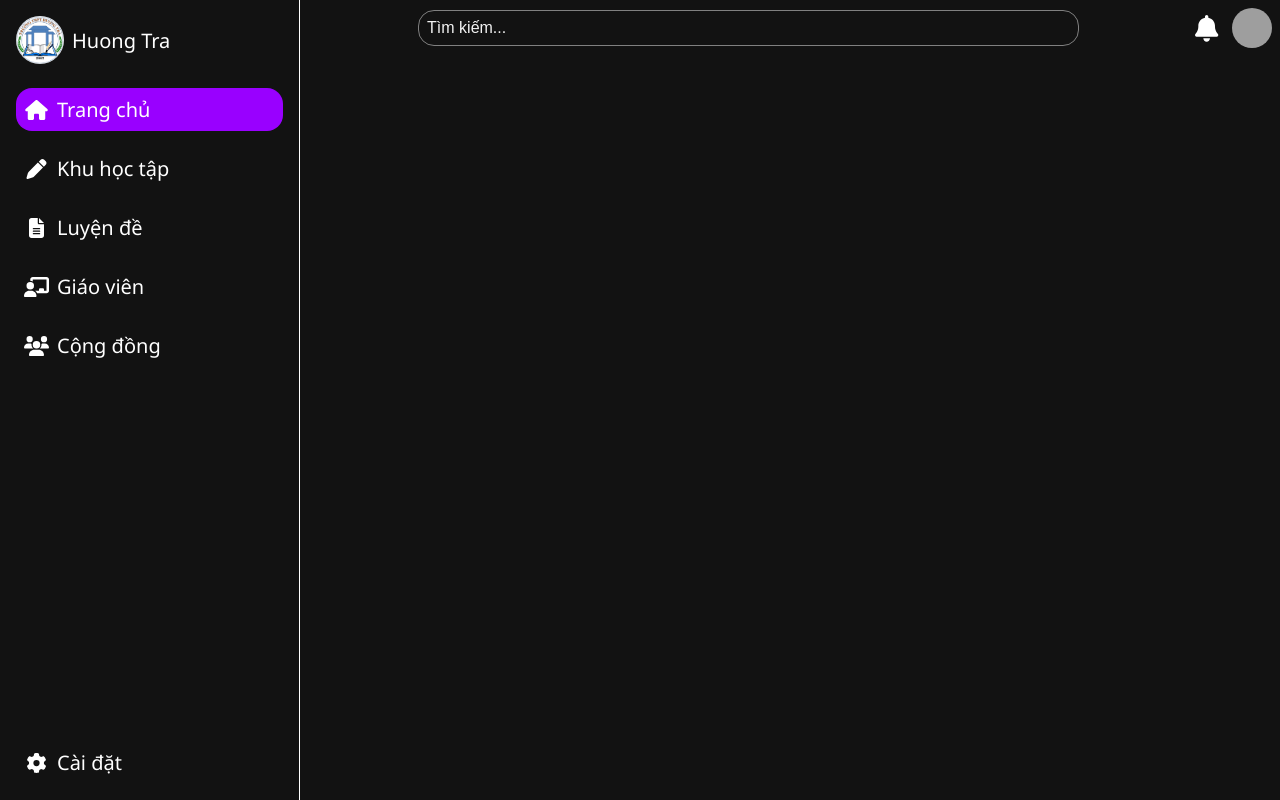
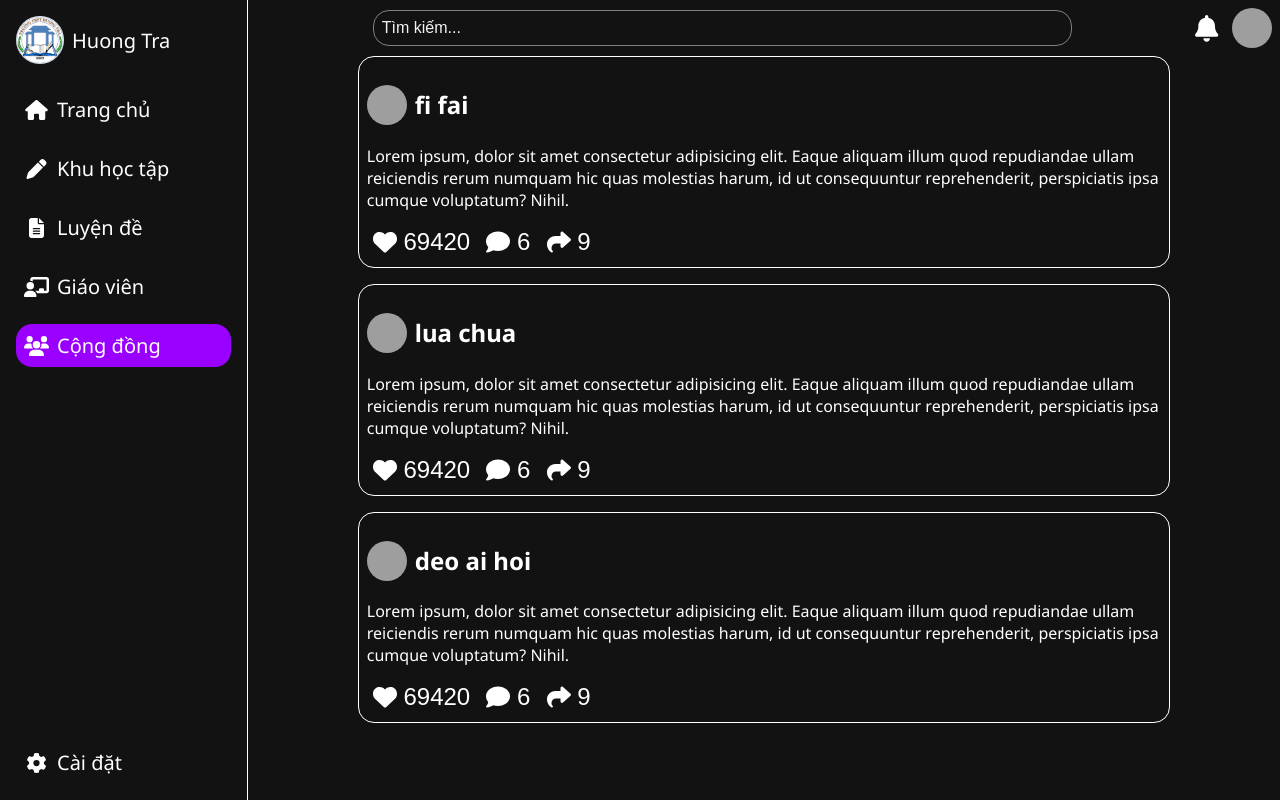
Before and after one commit to Choomai/htedu, a SvelteKit app: page /community in a window 1280 px wide. Built offline with nearby package versions, Linux system fonts and the light colour scheme; grey boxes are pictures that could not be loaded.

Commit message:
article stuff

```diff
--- a/src/routes/+layout.svelte
+++ b/src/routes/+layout.svelte
@@ -1,14 +1,18 @@
+<script>
+    import { page } from "$app/stores";
+</script>
+
 <nav class="sidebar">
     <div class="sidebar-main">
         <div>
             <img src="/logo.png" alt="Site logo">
             <span>Huong Tra</span>
         </div>
-        <a class="selected" href="/"><i class="fa-solid fa-house fa-fw"></i>Trang chủ</a>
-        <a href="/khu-hoc-tap"><i class="fa-solid fa-pen fa-fw"></i>Khu học tập</a>
-        <a href="/luyen-de"><i class="fa-solid fa-file-lines fa-fw"></i>Luyện đề</a>
-        <a href="/teachers"><i class="fa-solid fa-chalkboard-user fa-fw"></i>Giáo viên</a>
-        <a href="/community"><i class="fa-solid fa-users fa-fw"></i>Cộng đồng</a>
+        <a class:selected={$page.url.pathname == "/"} href="/"><i class="fa-solid fa-house fa-fw"></i>Trang chủ</a>
+        <a class:selected={$page.url.pathname.startsWith("/khu-hoc-tap")} href="/khu-hoc-tap"><i class="fa-solid fa-pen fa-fw"></i>Khu học tập</a>
+        <a class:selected={$page.url.pathname.startsWith("/practice")} href="/practice"><i class="fa-solid fa-file-lines fa-fw"></i>Luyện đề</a>
+        <a class:selected={$page.url.pathname.startsWith("/teachers")} href="/teachers"><i class="fa-solid fa-chalkboard-user fa-fw"></i>Giáo viên</a>
+        <a class:selected={$page.url.pathname.startsWith("/community")} href="/community"><i class="fa-solid fa-users fa-fw"></i>Cộng đồng</a>
     </div>
 
     <div class="sidebar-bottom">
@@ -81,7 +85,6 @@
         align-items: center;
         height: fit-content;
         margin: 8px;
-        margin-bottom: 0;
     }
     div.search-wrapper {
         display: flex;
--- a/src/routes/community/+page.svelte
+++ b/src/routes/community/+page.svelte
@@ -0,0 +1,72 @@
+<script>
+    const articles = [
+        {
+            name: "fi fai",
+            avatar: "https://gravatar.com/avatar/000000000000000000000000000000000000000000000000000000?d=identicon&f=y",
+            content: "Lorem ipsum, dolor sit amet consectetur adipisicing elit. Eaque aliquam illum quod repudiandae ullam reiciendis rerum numquam hic quas molestias harum, id ut consequuntur reprehenderit, perspiciatis ipsa cumque voluptatum? Nihil.",
+            total_like: 69420,
+            total_comment: 6,
+            total_share: 9,
+        },
+        {
+            name: "lua chua",
+            avatar: "https://gravatar.com/avatar/000000000000000000000000000000000000000000000000000000?d=identicon&f=y",
+            content: "Lorem ipsum, dolor sit amet consectetur adipisicing elit. Eaque aliquam illum quod repudiandae ullam reiciendis rerum numquam hic quas molestias harum, id ut consequuntur reprehenderit, perspiciatis ipsa cumque voluptatum? Nihil.",
+            total_like: 69420,
+            total_comment: 6,
+            total_share: 9,
+        },
+        {
+            name: "deo ai hoi",
+            avatar: "https://gravatar.com/avatar/000000000000000000000000000000000000000000000000000000?d=identicon&f=y",
+            content: "Lorem ipsum, dolor sit amet consectetur adipisicing elit. Eaque aliquam illum quod repudiandae ullam reiciendis rerum numquam hic quas molestias harum, id ut consequuntur reprehenderit, perspiciatis ipsa cumque voluptatum? Nihil.",
+            total_like: 69420,
+            total_comment: 6,
+            total_share: 9,
+        },
+    ]
+</script>
+
+<main>
+    {#each articles as article}
+        <article>
+            <h2><img src={article.avatar} alt="user avatar">{article.name}</h2>
+            <p>{article.content}</p>
+            <div class="actions">
+                <button class="fake" type="button" title="like"><i class="fa-solid fa-heart"></i>&nbsp;{article.total_like}</button>
+                <button class="fake" type="button" title="comment"><i class="fa-solid fa-comment"></i>&nbsp;{article.total_comment}</button>
+                <button class="fake" type="button" title="share"><i class="fa-solid fa-share"></i>&nbsp;{article.total_share}</button>
+            </div>
+        </article>
+    {/each}
+</main>
+
+<style>
+    main {
+        align-items: center;
+    }
+
+    h2 {
+        display: flex;
+        align-items: center;
+        gap: 8px;
+    }
+    h2 > img {
+        border-radius: 100%;
+        width: 40px;
+        height: 40px;
+    }
+
+    article {
+        border: 1px solid white;
+        width: 80%;
+        padding: 8px;
+        border-radius: 16px;
+    }
+
+    button.fake {
+        display: inline-flex;
+        align-items: center;
+        font-size: 1.5rem;
+    }
+</style>
```
